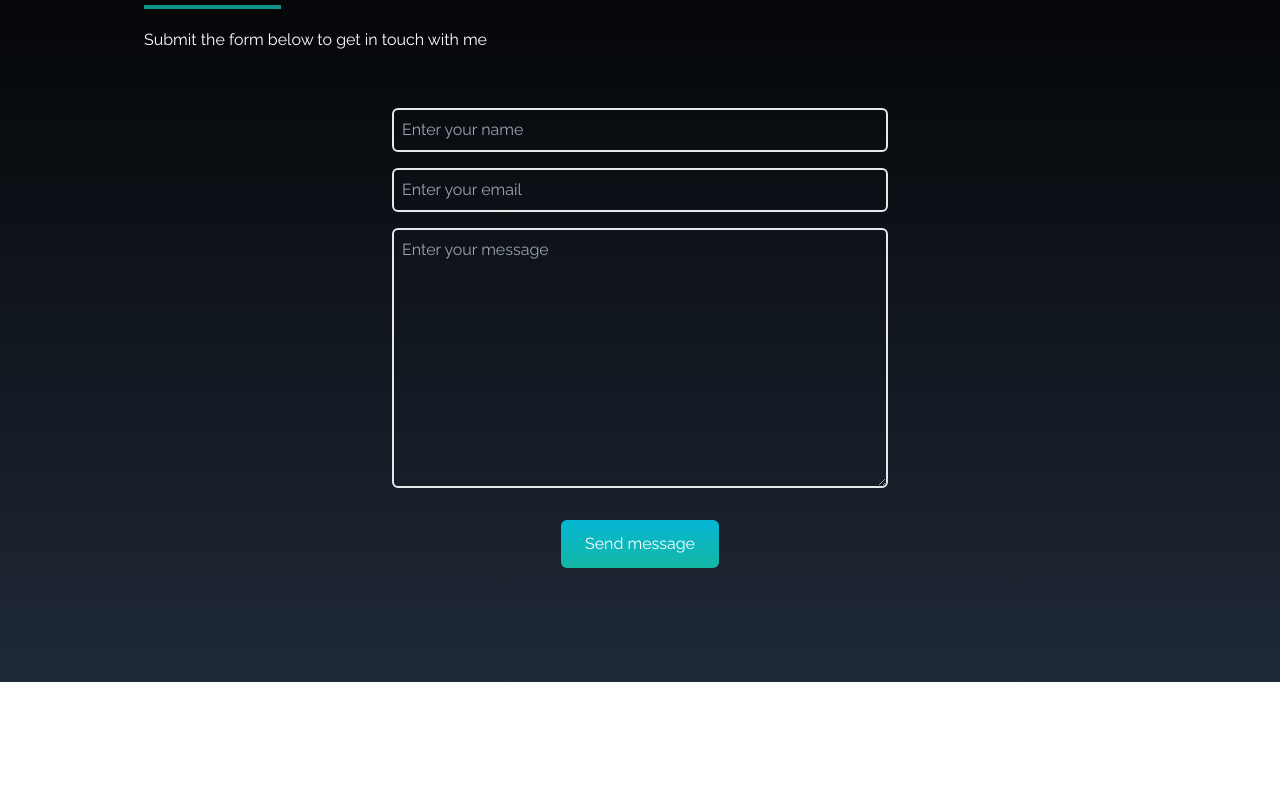
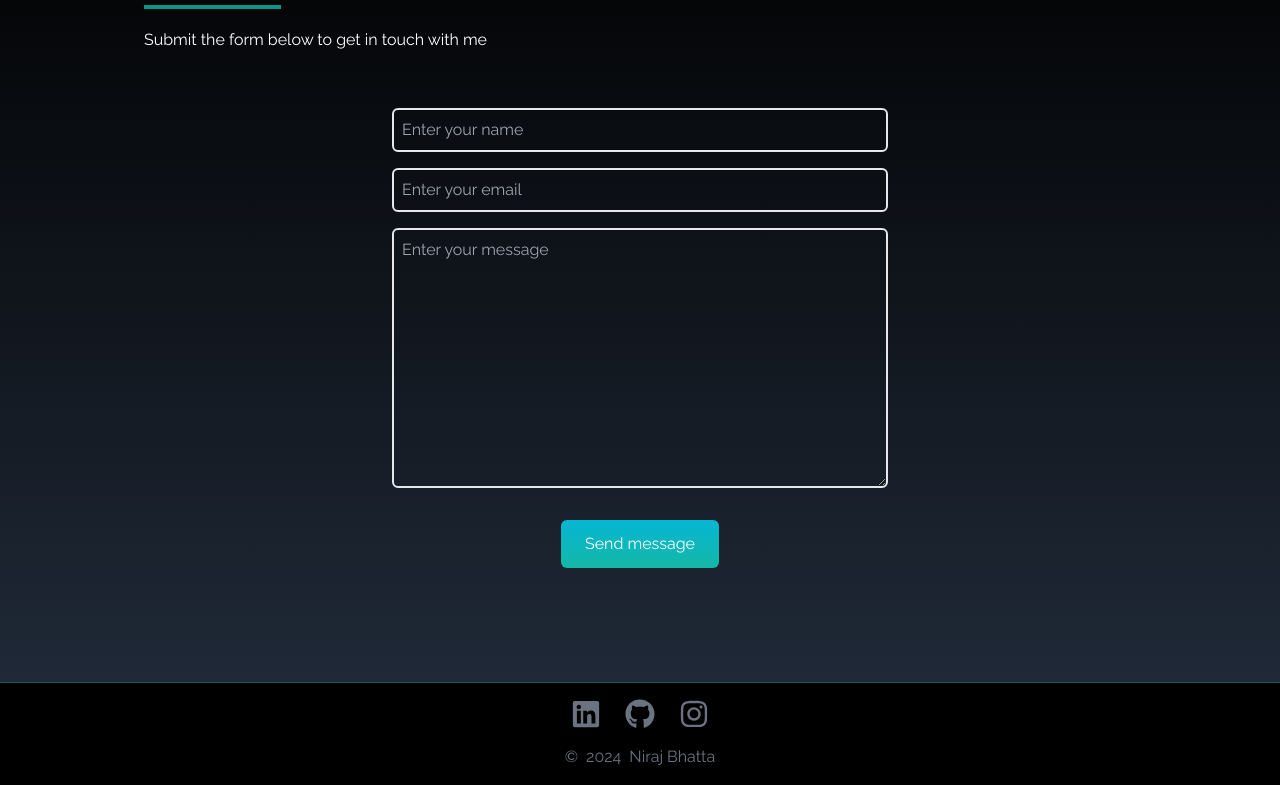
Before and after one commit to niraj0010/niraj-portfolio, a React (Create React App) app: page / in a window 1280 px wide. Shown: the part 3548-4333 px from the top of the page. Before the commit the page ends 4230 px from the top, so only its background shows below. Built offline with nearby package versions, Linux system fonts and the light colour scheme.

Commit message:
Added the footer

```diff
--- a/src/App.js
+++ b/src/App.js
@@ -5,6 +5,7 @@
 import Projects from "./components/Projects";
 import Skills from "./components/Skills";
 import Contact from "./components/Contact";
+import Footer from "./components/Footer";
 
 function App() {
   return (
@@ -15,6 +16,8 @@
     <Projects />
     <Skills />
     <Contact />
+    <Footer />
+
 
 
     <SocialLinks />
--- /dev/null
+++ b/src/components/Footer.jsx
@@ -0,0 +1,31 @@
+import React from "react";
+import { FaLinkedin, FaGithub, FaInstagram } from "react-icons/fa";
+
+const Footer = () => {
+  const year = new Date().getFullYear();
+
+  return (
+    <div className="w-full bg-black py-4 text-white border-t border-teal-800 shadow-lg">
+      <div className="max-w-screen-lg mx-auto flex flex-col items-center justify-center">
+        <div className="flex space-x-6 mb-4">
+          <a href="https://www.linkedin.com/in/niraj-bhatta-484622251/" target="_blank" rel="noopener noreferrer">
+            <FaLinkedin size={30} className="text-gray-500 hover:text-teal-300 transition duration-200" />
+          </a>
+          <a href="https://github.com/niraj0010" target="_blank" rel="noopener noreferrer">
+            <FaGithub size={30} className="text-gray-500 hover:text-teal-300 transition duration-200" />
+          </a>
+          <a href="https://www.instagram.com/_nrzz_11/" target="_blank" rel="noopener noreferrer">
+            <FaInstagram size={30} className="text-gray-500 hover:text-teal-300 transition duration-200" />
+          </a>
+        </div>
+        <div className="text-gray-500 flex items-center space-x-2">
+          <span>&copy;</span>
+          <span>{year}</span>
+          <span>Niraj Bhatta</span>
+        </div>
+      </div>
+    </div>
+  );
+};
+
+export default Footer;
```
